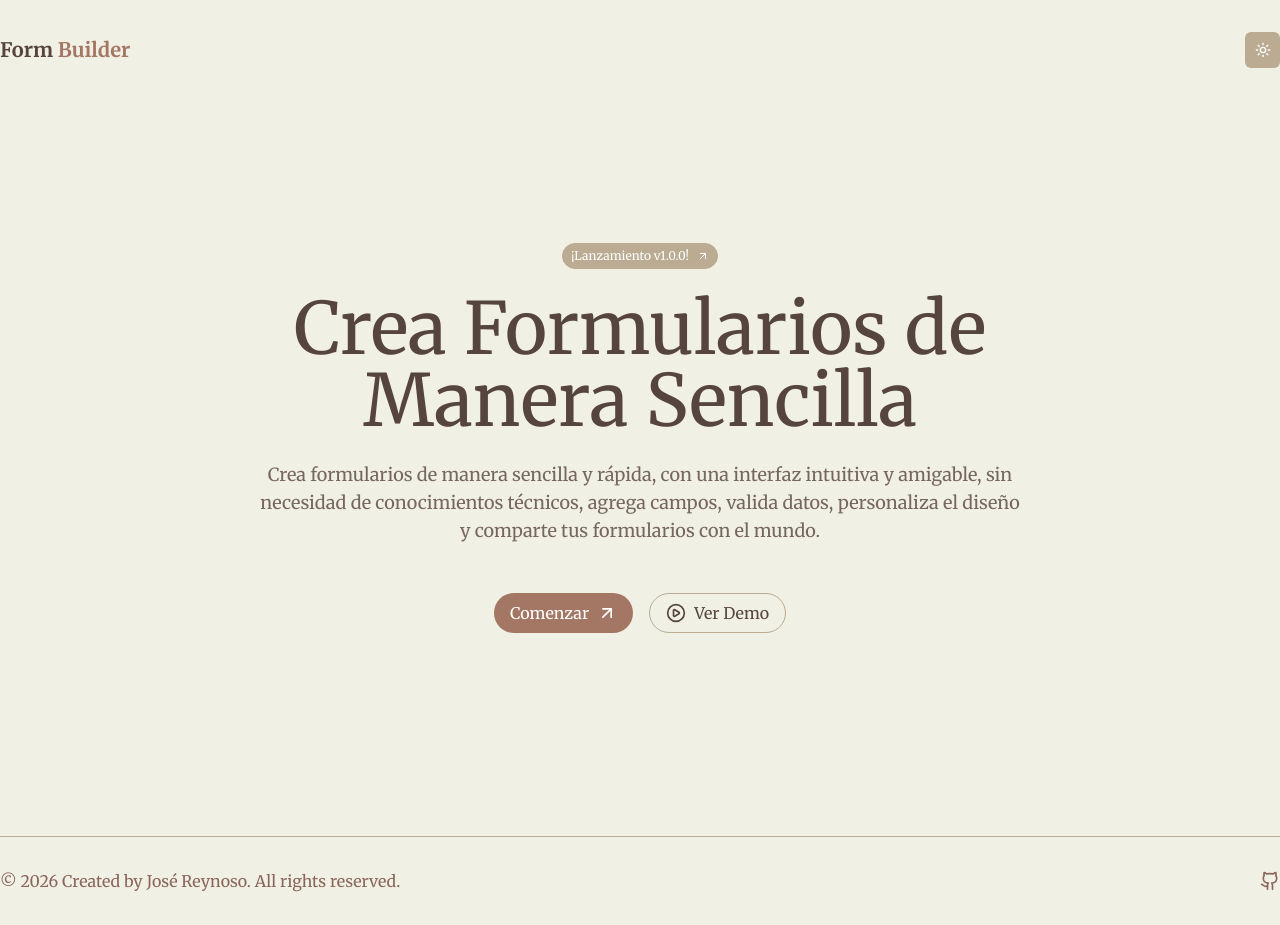
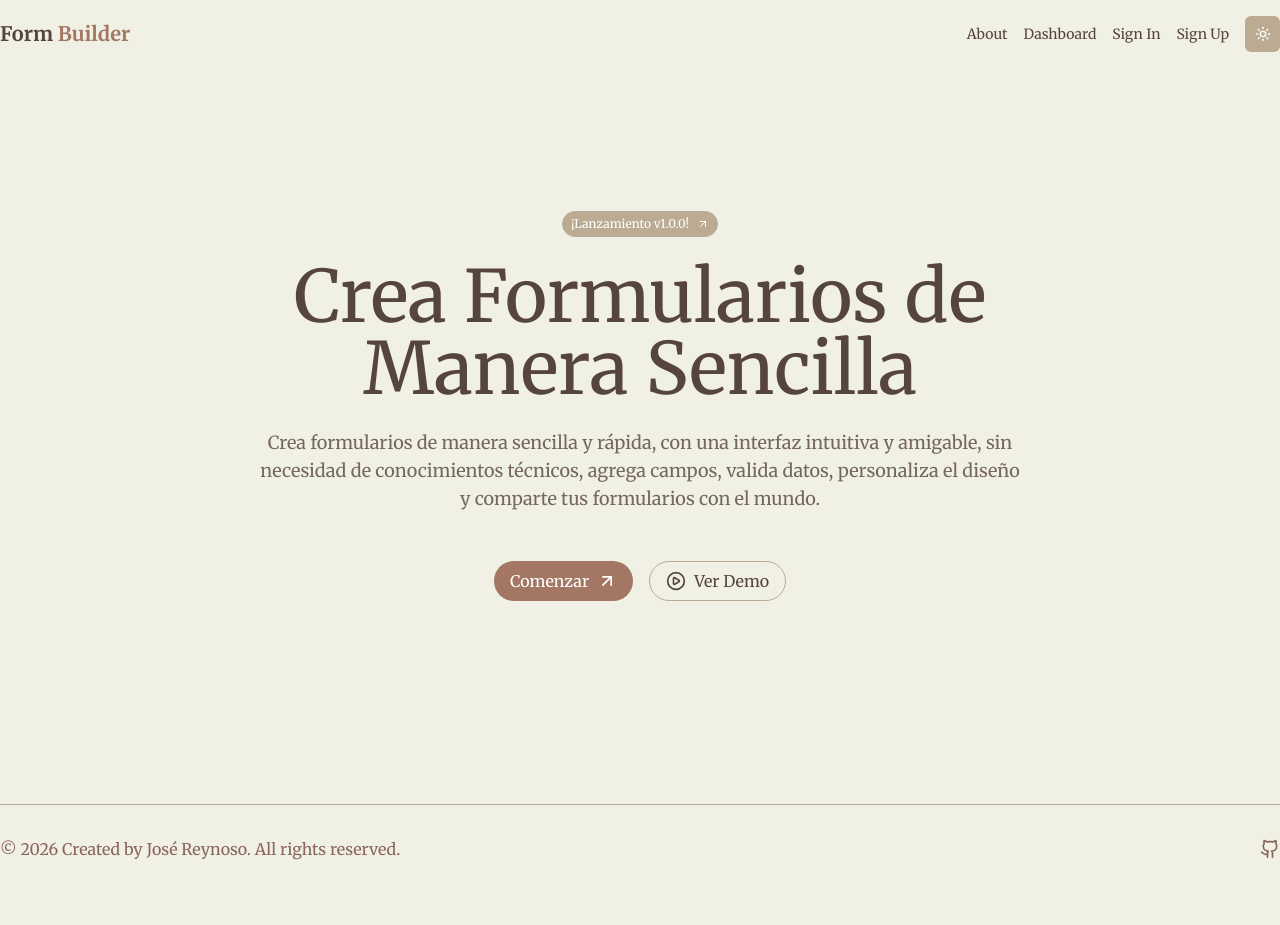
Before and after one commit to Joreynoso/nextjs-form-creator, a Next.js app: page / in a window 1280 px wide. After the commit the page ends 893 px from the top, so only its background shows below. Built offline with nearby package versions, Linux system fonts and the light colour scheme.

Commit message:
feat: Initialize core Next.js application with Clerk authentication, routing, main layout, and essential UI components.

```diff
--- /dev/null
+++ b/app/dashboard/page.tsx
@@ -0,0 +1,7 @@
+export default function DashboardPage() {
+    return (
+        <div>
+            <h1>Dashboard</h1>
+        </div>
+    )
+}
--- a/app/layout.tsx
+++ b/app/layout.tsx
@@ -8,6 +8,9 @@ import { ThemeProvider } from "next-themes";
 // Import components
 import Navbar from '@/components/navbar';
 import Footer from '@/components/footer';
+
+// Import clerk provider
+import { ClerkProvider } from '@clerk/nextjs';
 
 const merriweather = Merriweather({
   variable: "--font-merriweather",
@@ -41,10 +44,9 @@ export default function RootLayout({
   children: React.ReactNode;
 }>) {
   return (
-    <html lang="en">
-
+    <ClerkProvider>
+      <html lang="en" suppressHydrationWarning={false}>
         <body
-        suppressHydrationWarning={false}
           className={`${merriweather.variable} ${sourceSerif.variable} ${jetbrainsMono.variable} font-sans antialiased`}
         >
           <ThemeProvider
@@ -67,5 +69,6 @@ export default function RootLayout({
           </ThemeProvider>
         </body>
       </html >
+    </ClerkProvider>
   );
 }
--- /dev/null
+++ b/app/sign-in/[[...sign-in]]/page.tsx
@@ -0,0 +1,11 @@
+import { SignIn } from '@clerk/nextjs'
+
+export default function Page() {
+  return (
+    <>
+    <div className='w-full flex justify-center items-center h-[calc(100vh-6rem)]'>
+      <SignIn />
+    </div>
+    </>
+  )
+}
--- /dev/null
+++ b/app/sign-up/[[...sign-up]]/page.tsx
@@ -0,0 +1,11 @@
+import { SignUp } from '@clerk/nextjs'
+
+export default function Page() {
+  return (
+    <>
+    <div className='w-full flex justify-center items-center h-[calc(100vh-6rem)]'>
+      <SignUp />
+    </div>
+    </>
+  )
+}
--- a/components/hero.tsx
+++ b/components/hero.tsx
@@ -27,7 +27,7 @@ export default function Hero() {
             Comenzar <ArrowUpRight className="size-5" />
           </Button>
           <Button
-            className="rounded-full text-base shadow-none"
+            className="rounded-full text-base shadow-none hover:text-primary"
             size="lg"
             variant="outline"
           >
--- a/components/navbar.tsx
+++ b/components/navbar.tsx
@@ -1,13 +1,22 @@
+'use client'
+
 import { ModeToggle } from "./themetoggle"
+import Link from "next/link"
 
 export default function Navbar() {
 
     // render return
     return (
-        <nav className="w-flull py-8 flex justify-center items-center">
+        <nav className="w-full py-4 flex justify-center items-center px-4 sm:px-0">
             <nav className='w-full max-w-7xl mx-auto flex justify-between items-center'>
-                <h2 className="text-xl font-semibold">Form <span className="text-primary">Builder</span></h2>
-                <ModeToggle />
+                <Link href="/" className="text-xl font-semibold">Form <span className="text-primary">Builder</span></Link>
+                <div className="flex items-center gap-4">
+                    <Link href='/about' className="text-sm font-medium hover:text-primary transition-colors">About</Link>
+                    <Link href="/dashboard" className="text-sm font-medium hover:text-primary transition-colors">Dashboard</Link>
+                    <Link href='/sign-in' className="text-sm font-medium hover:text-primary transition-colors">Sign In</Link>
+                    <Link href='/sign-up' className="text-sm font-medium hover:text-primary transition-colors">Sign Up</Link>
+                    <ModeToggle />
+                </div>
             </nav>
         </nav>
     )
--- /dev/null
+++ b/proxy.ts
@@ -0,0 +1,24 @@
+import { clerkMiddleware, createRouteMatcher } from '@clerk/nextjs/server'
+
+// rutas publicas
+const isPublicRoute = createRouteMatcher([
+  '/sign-in(.*)',
+  '/sign-up(.*)',
+  '/'
+])
+
+// middleware
+export default clerkMiddleware(async (auth, request) => {
+  console.log('Middleware running for:', request.url)
+  if (!isPublicRoute(request)) {
+    await auth.protect()
+  }
+})
+
+// configuración de exportación
+export const config = {
+  matcher: [
+    '/((?!_next|[^?]*\\.(?:html?|css|js(?!on)|jpe?g|webp|png|gif|svg|ttf|woff2?|ico|csv|docx?|xlsx?|zip|webmanifest)).*)',
+    '/(api|trpc)(.*)',
+  ],
+}
```
Lines whose indentation alone changed are shown as unchanged.
